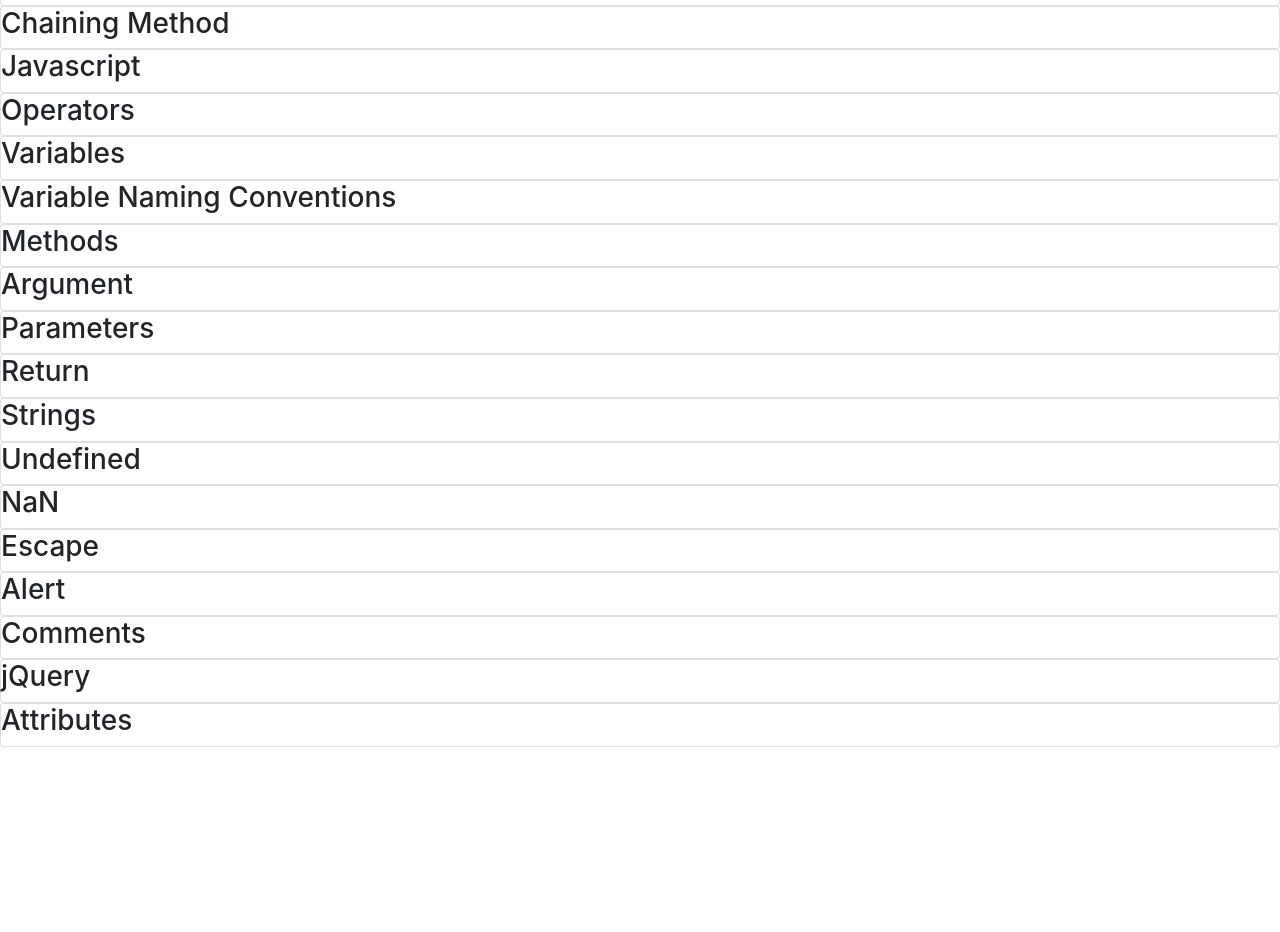
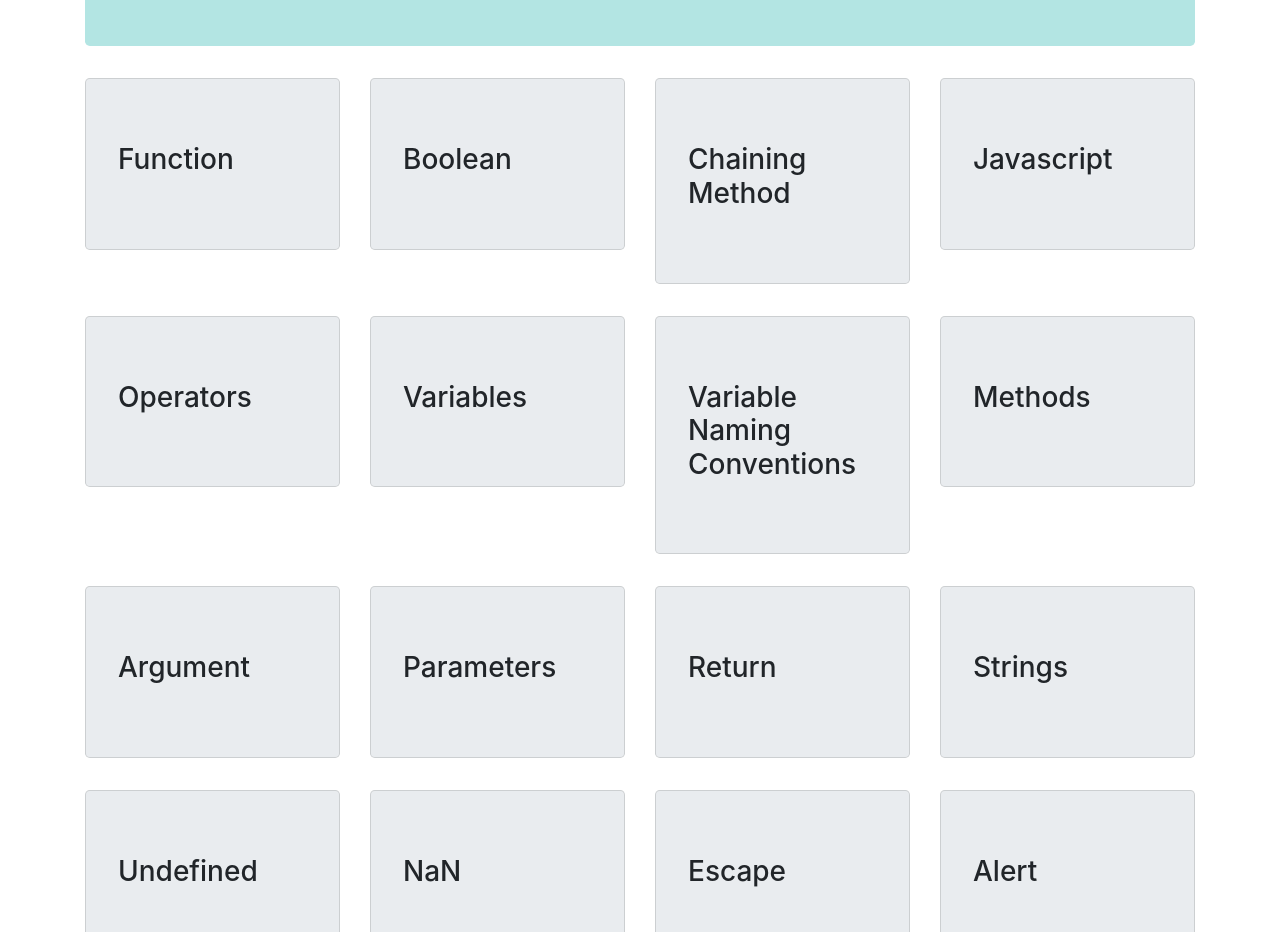
Before and after one commit to malyphong/flashcards, a plain HTML site: page index.html in a window 1280 px wide. Shown: the part 184-1116 px from the top of the page. Before the commit the page ends 931 px from the top, so only its background shows below. Drawn offline with nearby package versions, Linux system fonts and the light colour scheme.

Commit message:
add jumbotron, rows, and columns

```diff
--- a/css/styles.css
+++ b/css/styles.css
@@ -1,3 +1,7 @@
 .definitions{
   display: none;
 }
+
+#headerr{
+  background-color: #b3e5e3;
+}
--- a/index.html
+++ b/index.html
@@ -10,104 +10,126 @@
   </head>
 
   <body>
+    <div class="container">
+    <div class="jumbotron" id="headerr">
       <h1>Coding Flashcards</h1>
       <h2>Choose a term to see its flashcard</h2>
-
-      <div class="card" id="functionCard">
-        <h3 id="term-function">Function</h3>
-        <p class="definitions" id="def-function">a set of statements that performs a task or calculates a value</p>
-      </div>
-
-      <div class="card" id="booleanCard">
-        <h3 id="term-boolean">Boolean</h3>
-        <p class="definitions" id="def-boolean">a binary variable, having two possible values called “true” and “false.”</p>
-      </div>
-
-      <div class="card" id="chainingMethCard">
-        <h3 id="term-chainingMeth">Chaining Method</h3>
-        <p class="definitions" id="def-chainingMeth">syntax for invoking multiple method calls in object-oriented programming languages</p>
-      </div>
-
-          <div class="card" id="javascriptCard">
-            <h3 id="term-javascript">Javascript</h3>
-            <p class="definitions" id="def-javascript">an object-oriented computer programming language commonly used to create interactive effects within web browsers.</p>
+    </div>
+      <div class="row">
+        <div class="col-md-3">
+          <div class="card jumbotron">
+            <h3>Function</h3>
+            <p class="definitions">a set of statements that performs a task or calculates a value</p>
           </div>
-
-        <div class="card" id="operatorsCard">
-          <h3 id="term-operators">Operators</h3>
-          <p class="definitions" id="def-operators">a symbol that is used to perform an operation. Most often these operations are arithmetic (addition, subtraction, etc), but not always.</p>
         </div>
-
-        <div class="card" id="variablesCard">
-          <h3 id="term-variables">Variables</h3>
-          <p class="definitions" id="def-variables">containers for storing data values</p>
+        <div class="col-md-3">
+          <div class="card jumbotron">
+            <h3>Boolean</h3>
+            <p class="definitions">a binary variable, having two possible values called “true” and “false.”</p>
+          </div>
         </div>
-
-        <div class="card" id="vmcCard">
-          <h3 id="term-vmc">Variable Naming Conventions</h3>
-          <p class="definitions" id="def-vmc">best practices for naming variables</p>
+        <div class="col-md-3">
+          <div class="card jumbotron">
+            <h3>Chaining Method</h3>
+            <p class="definitions">syntax for invoking multiple method calls in object-oriented programming languages</p>
+          </div>
         </div>
-
-        <div class="card" id="methodsCard">
-          <h3 id="term-methods">Methods</h3>
-          <p class="definitions" id="def-methods">actions that can be performed on objects</p>
-
+        <div class="col-md-3">
+            <div class="card jumbotron">
+              <h3>Javascript</h3>
+              <p class="definitions">an object-oriented computer programming language commonly used to create interactive effects within web browsers.</p>
+            </div>
+          </div>
+        <div class="col-md-3">
+          <div class="card jumbotron">
+            <h3>Operators</h3>
+            <p class="definitions">a symbol that is used to perform an operation. Most often these operations are arithmetic (addition, subtraction, etc), but not always.</p>
+          </div>
         </div>
-
-        <div class="card" id="argumentCard">
-          <h3 id="term-argument">Argument</h3>
-          <p class="definitions" id="def-arguments">JavaScript functions have a built-in object called the arguments object. The argument object contains an array of the arguments used when the function was called (invoked)</p>
+        <div class="col-md-3">
+          <div class="card jumbotron">
+            <h3>Variables</h3>
+            <p class="definitions">containers for storing data values</p>
+          </div>
         </div>
-
-        <div class="card" id="parametersCard">
-          <h3 id="term-paramters">Parameters</h3>
-          <p class="definitions" id="def-parameters">the names listed in the function definition</p>
+        <div class="col-md-3">
+          <div class="card jumbotron">
+            <h3>Variable Naming Conventions</h3>
+            <p class="definitions">best practices for naming variables</p>
+          </div>
         </div>
-
-        <div class="card" id="returnCard">
-          <h3 id="term-return">Return</h3>
-            <p class="definitions" id="def-return">The return statement ends function execution and specifies a value to be returned to the function caller.</p>
+        <div class="col-md-3">
+          <div class="card jumbotron">
+            <h3>Methods</h3>
+            <p class="definitions">actions that can be performed on objects</p>
+          </div>
         </div>
-
-        <div class="card" id="stringsCard">
-          <h3 id="term-strings">Strings</h3>
-          <p class="definitions" id="def-strings">strings are used for storing and manipulating text</p>
+        <div class="col-md-3">
+          <div class="card jumbotron">
+            <h3 >Argument</h3>
+            <p class="definitions">JavaScript functions have a built-in object called the arguments object. The argument object contains an array of the arguments used when the function was called (invoked)</p>
+          </div>
         </div>
-
-        <div class="card" id="undefinedCard">
-          <h3 id="term-undefined">Undefined</h3>
-          <p class="definitions" id="def-undefined">property represents the primitive value undefined. It is one of JavaScript's primitive types.</p>
+        <div class="col-md-3">
+          <div class="card jumbotron">
+            <h3>Parameters</h3>
+            <p class="definitions">the names listed in the function definition</p>
+          </div>
         </div>
-
-        <div class="card" id="nanCard">
-          <h3 id="term-nan">NaN</h3>
-            <p class="definitions" id="def-nan">(Not-a-Number) is a weirdo Global Object in javascript frequently returned when some mathematical operation failed</p>
+        <div class="col-md-3">
+          <div class="card jumbotron">
+            <h3>Return</h3>
+              <p class="definitions">The return statement ends function execution and specifies a value to be returned to the function caller.</p>
+          </div>
         </div>
-
-        <div class="card" id="escapeCard">
-          <h3 id="term-escape">Escape</h3>
-          <p class="definitions" id="def-escape">A character preceded by a backslash (\) is an escape sequence and has a special meaning to the compiler. The newline character (\n) has been used frequently in this tutorial in System.out.println() statements to advance to the next line after the string is printed.</p>
+        <div class="col-md-3">
+          <div class="card jumbotron">
+            <h3>Strings</h3>
+            <p class="definitions">strings are used for storing and manipulating text</p>
+          </div>
         </div>
-
-        <div class="card" id="alertCard">
-          <h3 id="term-alert">Alert</h3>
-          <p class="definitions" id="def-alert">This function will display text in a dialog box that pops up on the screen.</p>
+        <div class="col-md-3">
+          <div class="card jumbotron">
+            <h3>Undefined</h3>
+            <p class="definitions">property represents the primitive value undefined. It is one of JavaScript's primitive types.</p>
+          </div>
         </div>
-
-        <div class="card" id="commentsCard">
-          <h3 id="term-comments">Comments</h3>
-          <p class="definitions" id="def-comments">Single-line comments are used to comment a part or a full line of code in JavaScript. You can use it for either – explaining the code or debugging (commenting out to prevent execution of the browser). JavaScript syntax for single-line comment is fairly simple. All you have to do is to up two forward slashes: “//”.</p>
+        <div class="col-md-3">
+          <div class="card jumbotron">
+            <h3>NaN</h3>
+              <p class="definitions">(Not-a-Number) is a weirdo Global Object in javascript frequently returned when some mathematical operation failed</p>
+          </div>
         </div>
-
-        <div class="card" id="jqueryCard">
-          <h3 id="term-jquery">jQuery</h3>
-          <p class="definitions" id="def-jquery">JQuery is a fast and concise JavaScript Library that simplifies HTML document traversing, event handling, animating, and Ajax interactions for rapid web development.</p>
+        <div class="col-md-3">
+          <div class="card jumbotron">
+            <h3>Escape</h3>
+            <p class="definitions">A character preceded by a backslash (\) is an escape sequence and has a special meaning to the compiler. The newline character (\n) has been used frequently in this tutorial in System.out.println() statements to advance to the next line after the string is printed.</p>
+          </div>
         </div>
-
-        <div class="card" id="atrributesCard">
-          <h3 id="term-attributes">Attributes</h3>
-          <p class="definitions" id="def-attributes">The CSS attribute selector matches elements based on the presence or value of a given attribute.</p>
+        <div class="col-md-3">
+          <div class="card jumbotron">
+            <h3>Alert</h3>
+            <p class="definitions">This function will display text in a dialog box that pops up on the screen.</p>
+          </div>
         </div>
-
+        <div class="col-md-3">
+          <div class="card jumbotron">
+            <h3>Comments</h3>
+            <p class="definitions">Single-line comments are used to comment a part or a full line of code in JavaScript. You can use it for either – explaining the code or debugging (commenting out to prevent execution of the browser). JavaScript syntax for single-line comment is fairly simple. All you have to do is to up two forward slashes: “//”.</p>
+          </div>
+        </div>
+        <div class="col-md-3">
+          <div class="card jumbotron">
+            <h3>jQuery</h3>
+            <p class="definitions">JQuery is a fast and concise JavaScript Library that simplifies HTML document traversing, event handling, animating, and Ajax interactions for rapid web development.</p>
+          </div>
+        </div>
+        <div class="col-md-3">
+          <div class="card jumbotron">
+            <h3>Attributes</h3>
+            <p class="definitions">The CSS attribute selector matches elements based on the presence or value of a given attribute.</p>
+          </div>
+        </div>
+    </div><!--End of Container-->
   </body>
 </html>
```
